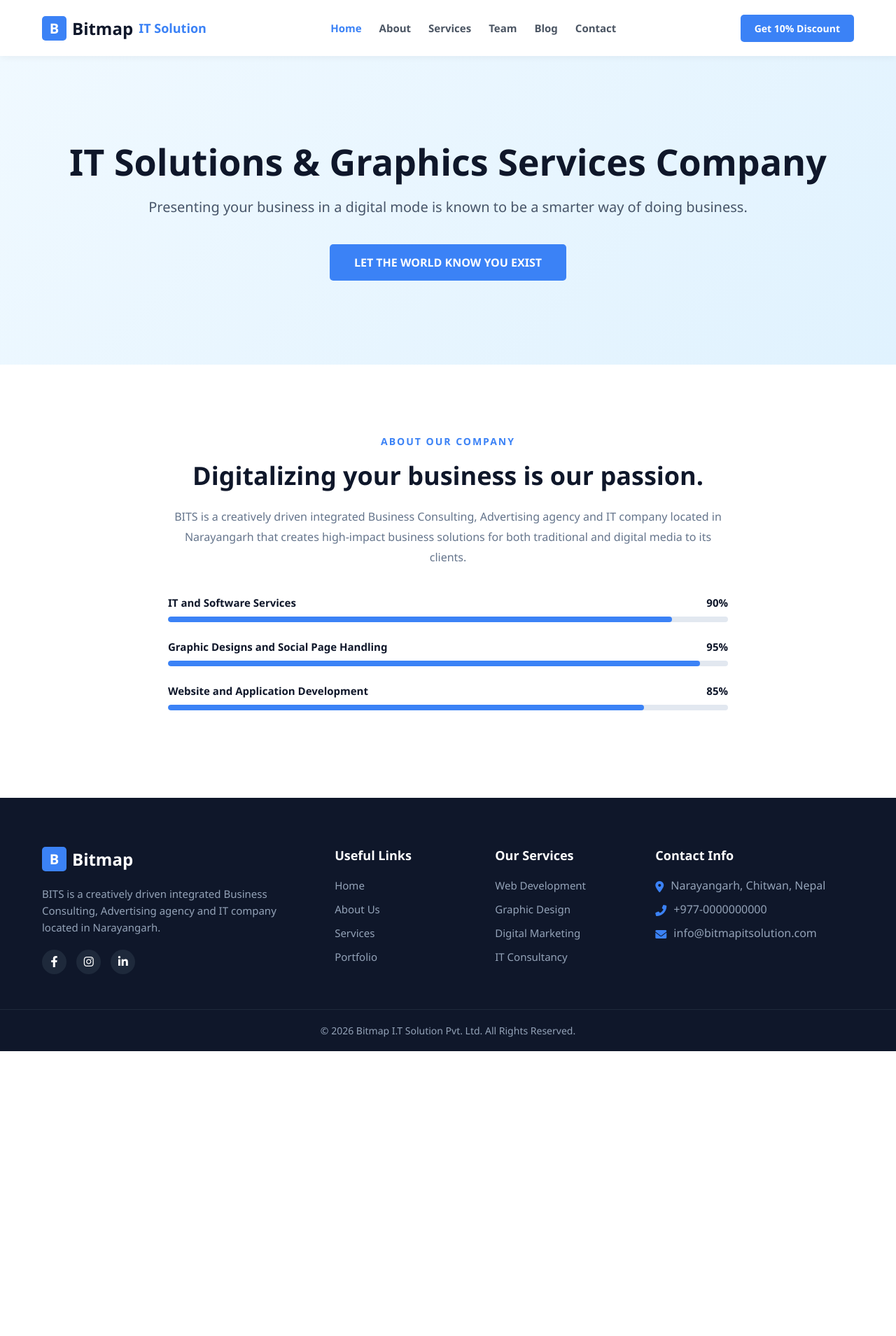
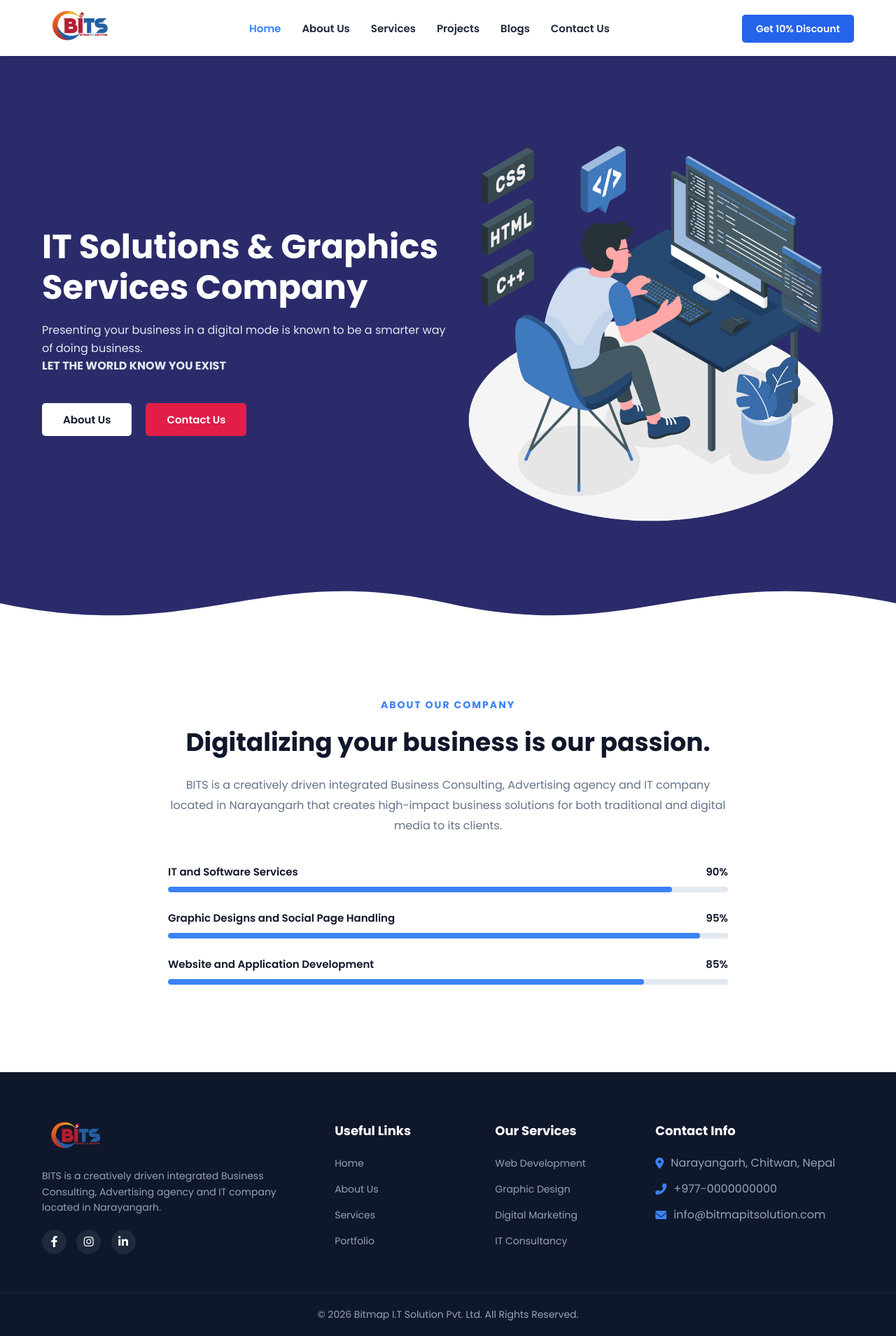
Before and after one commit to Kirandhakal19/laravel-course, a Laravel app: page /bitmap in a window 1280 px wide. Shown: the whole page at 70% size. Before the commit the page ends 1502 px from the top, so only its background shows below. Run offline with Laravel 12, Linux system fonts and the light colour scheme.

Commit message:
Completes Bitmap Layout Task

```diff
--- a/resources/css/bitmap.css
+++ b/resources/css/bitmap.css
@@ -1,9 +1,9 @@
-/* --- RESET & BASICS --- */
+/* --- FONTS & BASICS --- */
 * {
     margin: 0;
     padding: 0;
     box-sizing: border-box;
-    font-family: 'Segoe UI', Tahoma, Geneva, Verdana, sans-serif;
+    font-family: 'Poppins', sans-serif; /* Modern Font */
 }
 
 body {
@@ -40,31 +40,9 @@ ul { list-style: none; }
     height: 80px;
 }
 
-.logo a {
-    font-size: 24px;
-    font-weight: 800;
-    color: #0f172a;
-    display: flex;
-    align-items: center;
-    gap: 8px;
-}
-
-.logo span { color: #3b82f6; font-size: 18px; font-weight: 600; }
-.logo-mark {
-    background: #3b82f6;
-    color: #fff !important;
-    width: 35px;
-    height: 35px;
-    display: inline-flex;
-    justify-content: center;
-    align-items: center;
-    border-radius: 5px;
-    font-size: 20px !important;
-}
-
-.main-nav ul { display: flex; gap: 25px; }
+.main-nav ul { display: flex; gap: 30px; }
 .main-nav a {
-    color: #4b5563;
+    color: #1e293b;
     font-weight: 600;
     font-size: 15px;
     transition: color 0.3s;
@@ -72,7 +50,7 @@ ul { list-style: none; }
 .main-nav a:hover, .main-nav a.active { color: #3b82f6; }
 
 .btn-discount {
-    background-color: #3b82f6;
+    background-color: #2563eb;
     color: white;
     padding: 10px 20px;
     border-radius: 5px;
@@ -80,56 +58,101 @@ ul { list-style: none; }
     font-size: 14px;
     transition: 0.3s;
 }
-.btn-discount:hover { background-color: #2563eb; }
+.btn-discount:hover { background-color: #1d4ed8; }
 
-/* Mobile Menu Toggle */
 .nav-toggle { display: none; font-size: 24px; cursor: pointer; color: #0f172a; }
 
-/* --- HERO SECTION --- */
+/* --- HERO SECTION (DARK BLUE & WAVY) --- */
 .hero-section {
-    background: linear-gradient(135deg, #f0f9ff 0%, #e0f2fe 100%);
-    padding: 120px 0;
-    text-align: center;
+    background-color: #2b2b6b; /* Exact dark blue from screenshot */
+    position: relative;
+    padding: 100px 0 150px; /* Extra padding at bottom for the wave */
+    overflow: hidden;
+}
+
+.hero-inner {
+    display: flex;
+    align-items: center;
+    justify-content: space-between;
+    position: relative;
+    z-index: 2;
+}
+
+.hero-text {
+    width: 50%;
 }
 
 .hero-text h1 {
-    font-size: 52px;
-    font-weight: 800;
-    color: #0f172a;
+    font-size: 48px;
+    font-weight: 700;
+    color: #ffffff;
     margin-bottom: 20px;
     line-height: 1.2;
 }
 
 .hero-text p {
-    font-size: 20px;
-    color: #475569;
+    font-size: 16px;
+    color: #e2e8f0;
     margin-bottom: 40px;
+    line-height: 1.6;
 }
 
-.btn-primary {
-    background-color: #3b82f6;
-    color: white;
-    padding: 15px 35px;
+.hero-buttons {
+    display: flex;
+    gap: 20px;
+}
+
+.btn-white {
+    background-color: #ffffff;
+    color: #0f172a;
+    padding: 12px 30px;
     border-radius: 5px;
-    font-weight: 700;
-    font-size: 16px;
-    display: inline-block;
+    font-weight: 600;
+    font-size: 15px;
     transition: 0.3s;
 }
-.btn-primary:hover { background-color: #2563eb; }
+.btn-white:hover { background-color: #f1f5f9; }
+
+.btn-red {
+    background-color: #e11d48; /* Red button */
+    color: white;
+    padding: 12px 30px;
+    border-radius: 5px;
+    font-weight: 600;
+    font-size: 15px;
+    transition: 0.3s;
+}
+.btn-red:hover { background-color: #be123c; }
+
+.hero-image {
+    width: 50%;
+    text-align: right;
+}
+.hero-image img {
+    max-width: 100%;
+    height: auto;
+}
+
+/* The Wavy Bottom */
+.wave-bottom {
+    position: absolute;
+    bottom: -5px;
+    left: 0;
+    width: 100%;
+    line-height: 0;
+}
+.wave-bottom svg {
+    width: 100%;
+    height: 120px;
+}
 
 /* --- ABOUT SECTION --- */
 .about-section {
-    padding: 100px 0;
+    padding: 80px 0 100px;
     background-color: #ffffff;
 }
 
-.about-inner {
-    display: flex;
-    justify-content: center;
-    text-align: center;
-}
-
+.about-inner { display: flex; justify-content: center; text-align: center; }
 .about-content { max-width: 800px; }
 
 .about-content h5 {
@@ -139,13 +162,11 @@ ul { list-style: none; }
     margin-bottom: 15px;
     text-transform: uppercase;
 }
-
 .about-content h2 {
     font-size: 36px;
     color: #0f172a;
     margin-bottom: 20px;
 }
-
 .about-content p {
     color: #64748b;
     font-size: 16px;
@@ -153,11 +174,8 @@ ul { list-style: none; }
     margin-bottom: 40px;
 }
 
-/* Progress Bars */
 .progress-bars { text-align: left; }
-
 .progress-item { margin-bottom: 25px; }
-
 .progress-text {
     display: flex;
     justify-content: space-between;
@@ -166,7 +184,6 @@ ul { list-style: none; }
     margin-bottom: 10px;
     font-size: 15px;
 }
-
 .progress-bar {
     width: 100%;
     height: 8px;
@@ -174,7 +191,6 @@ ul { list-style: none; }
     border-radius: 10px;
     overflow: hidden;
 }
-
 .progress-fill {
     height: 100%;
     background-color: #3b82f6;
@@ -186,28 +202,18 @@ ul { list-style: none; }
     background-color: #0f172a;
     color: #94a3b8;
     padding: 70px 0 20px;
-    margin-top: auto;
 }
-
 .footer-grid {
     display: grid;
     grid-template-columns: 2fr 1fr 1fr 1.5fr;
     gap: 40px;
     margin-bottom: 50px;
 }
-
-.footer-col h4 {
-    color: #ffffff;
-    font-size: 18px;
-    margin-bottom: 20px;
-}
-
-.footer-col p { line-height: 1.6; font-size: 15px; }
-
+.footer-col h4 { color: #ffffff; font-size: 18px; margin-bottom: 20px; }
+.footer-col p { line-height: 1.6; font-size: 14px; }
 .footer-col ul li { margin-bottom: 12px; }
-.footer-col ul li a { color: #94a3b8; transition: 0.3s; font-size: 15px;}
-.footer-col ul li a:hover { color: #3b82f6; padding-left: 5px; }
-
+.footer-col ul li a { color: #94a3b8; transition: 0.3s; font-size: 14px; }
+.footer-col ul li a:hover { color: #3b82f6; }
 .contact-list li { display: flex; gap: 10px; align-items: flex-start; }
 .contact-list i { color: #3b82f6; margin-top: 5px; }
 
@@ -234,8 +240,8 @@ ul { list-style: none; }
 
 /* --- RESPONSIVE DESIGN --- */
 @media (max-width: 992px) {
+    .hero-text h1 { font-size: 36px; }
     .footer-grid { grid-template-columns: 1fr 1fr; }
-    .hero-text h1 { font-size: 40px; }
 }
 
 @media (max-width: 768px) {
@@ -250,16 +256,15 @@ ul { list-style: none; }
         background: #fff;
         box-shadow: 0 10px 10px rgba(0,0,0,0.1);
         display: none;
-        flex-direction: column;
     }
+    .main-nav.active { display: block; }
+    .main-nav ul { flex-direction: column; gap: 0; }
+    .main-nav a { display: block; padding: 15px; border-bottom: 1px solid #f1f5f9; text-align: center; }
 
-    .main-nav.active { display: flex; }
-    .main-nav ul { flex-direction: column; gap: 0; }
-    .main-nav ul li { text-align: center; }
-    .main-nav a { display: block; padding: 15px; border-bottom: 1px solid #f1f5f9; }
-
-    .hero-text h1 { font-size: 32px; }
-    .hero-text p { font-size: 16px; }
+    .hero-inner { flex-direction: column; text-align: center; }
+    .hero-text { width: 100%; margin-bottom: 40px; }
+    .hero-image { width: 100%; text-align: center; }
+    .hero-buttons { justify-content: center; }
 
     .footer-grid { grid-template-columns: 1fr; }
 }
--- a/resources/views/bitmap/app.blade.php
+++ b/resources/views/bitmap/app.blade.php
@@ -5,6 +5,8 @@
     <meta name="viewport" content="width=device-width, initial-scale=1.0">
     <title>Bitmap IT Solution</title>
     <link href="https://cdnjs.cloudflare.com/ajax/libs/font-awesome/6.0.0/css/all.min.css" rel="stylesheet">
+    <!-- Google Font for that modern look -->
+    <link href="https://fonts.googleapis.com/css2?family=Poppins:wght@300;400;500;600;700;800&display=swap" rel="stylesheet">
     <link rel="stylesheet" href="{{ asset('css/bitmap.css') }}">
 </head>
 <body>
@@ -14,7 +16,8 @@
         <div class="container header-inner">
             <div class="logo">
                 <a href="/bitmap">
-                    <span class="logo-mark">B</span> Bitmap <span>IT Solution</span>
+                    <!-- Change src to your logo image -->
+                    <img src="{{ asset('images/logo.png') }}" alt="Bitmap Logo" style="height: 45px;">
                 </a>
             </div>
 
@@ -25,11 +28,11 @@
             <nav class="main-nav" id="mainNav">
                 <ul>
                     <li><a href="#" class="active">Home</a></li>
-                    <li><a href="#about">About</a></li>
+                    <li><a href="#about">About Us</a></li>
                     <li><a href="#">Services</a></li>
-                    <li><a href="#">Team</a></li>
-                    <li><a href="#">Blog</a></li>
-                    <li><a href="#">Contact</a></li>
+                    <li><a href="#">Projects</a></li>
+                    <li><a href="#">Blogs</a></li>
+                    <li><a href="#">Contact Us</a></li>
                 </ul>
             </nav>
 
@@ -49,7 +52,7 @@
         <div class="container footer-grid">
             <div class="footer-col">
                 <div class="logo" style="margin-bottom: 20px;">
-                    <a href="#" style="color: #fff;"><span class="logo-mark">B</span> Bitmap</a>
+                    <img src="{{ asset('images/logo.png') }}" alt="Bitmap Logo" style="height: 40px;">
                 </div>
                 <p>BITS is a creatively driven integrated Business Consulting, Advertising agency and IT company located in Narayangarh.</p>
                 <div class="social-links" style="margin-top: 20px;">
@@ -96,7 +99,6 @@
         </div>
     </footer>
 
-    <!-- Simple Script for Mobile Menu -->
     <script>
         document.getElementById('navToggle').addEventListener('click', function() {
             document.getElementById('mainNav').classList.toggle('active');
--- a/resources/views/bitmap/home.blade.php
+++ b/resources/views/bitmap/home.blade.php
@@ -5,18 +5,37 @@
 <!-- SECTION 1: HERO -->
 <section class="hero-section">
     <div class="container hero-inner">
+
         <div class="hero-text">
             <h1>IT Solutions & Graphics Services Company</h1>
-            <p>Presenting your business in a digital mode is known to be a smarter way of doing business.</p>
-            <a href="#" class="btn-primary">LET THE WORLD KNOW YOU EXIST</a>
+            <p>Presenting your business in a digital mode is known to be a smarter way of doing business. <br><strong>LET THE WORLD KNOW YOU EXIST</strong></p>
+
+            <div class="hero-buttons">
+                <!-- White Button -->
+                <a href="#about" class="btn-white">About Us</a>
+                <!-- Red Button -->
+                <a href="#" class="btn-red">Contact Us</a>
+            </div>
         </div>
+
+        <div class="hero-image">
+            <!-- Change src to your illustration image -->
+            <img src="{{ asset('images/hero-img.png') }}" alt="IT Solutions">
+        </div>
+
+    </div>
+
+    <!-- The wavy bottom SVG -->
+    <div class="wave-bottom">
+        <svg viewBox="0 0 1440 120" preserveAspectRatio="none">
+            <path d="M0,60 C320,120 420,0 720,60 C1020,120 1120,0 1440,60 L1440,120 L0,120 Z" fill="#ffffff"></path>
+        </svg>
     </div>
 </section>
 
 <!-- SECTION 2: ABOUT -->
 <section class="about-section" id="about">
     <div class="container about-inner">
-
         <div class="about-content">
             <h5>ABOUT OUR COMPANY</h5>
             <h2>Digitalizing your business is our passion.</h2>
@@ -48,7 +67,6 @@
                 </div>
             </div>
         </div>
-
     </div>
 </section>
 
```
Also changed, not shown: public/images/hero-img.png (added), public/images/logo.png (added).
